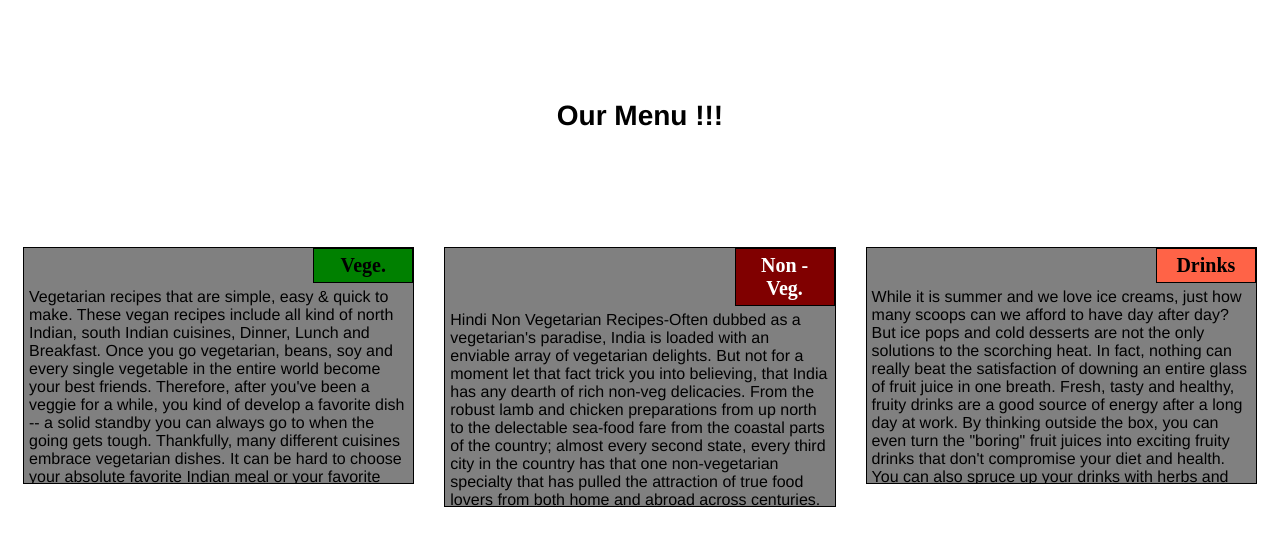
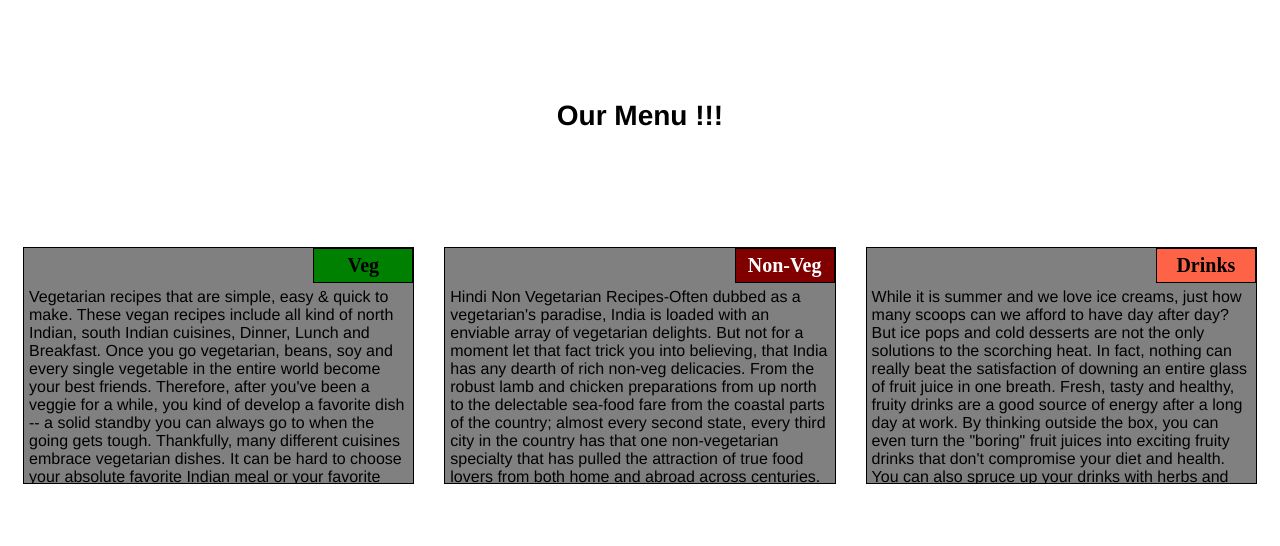
Before and after one commit to robinbhati/coursera, a plain HTML site: page Module 2 -Solutions .html in a window 1280 px wide. Drawn offline with Linux system fonts and the light colour scheme.

Commit message:
Update Module 2 -Solutions .html

```diff
--- a/Module 2 -Solutions .html
+++ b/Module 2 -Solutions .html
@@ -125,7 +125,7 @@
 <h1>Our Menu !!!</h1>
 	<section class="column-lg-4 colmn-md-6 colmn-sm-12">
 		<div>
-			<p class="sub1">Vege. </p>
+			<p class="sub1">Veg </p>
 			<p class="content">
 			  Vegetarian recipes that are simple, easy & quick to make. These vegan recipes include all kind of north Indian, south Indian cuisines,
 				Dinner, Lunch and Breakfast.
@@ -139,7 +139,7 @@
 	</section>
 	<section class="column-lg-4 colmn-md-6 colmn-sm-12">
 		<div>
-			<p class="sub2">Non - Veg.</p>
+			<p class="sub2">Non-Veg</p>
 			<p class="content">
 				Hindi Non Vegetarian Recipes-Often dubbed as a vegetarian's paradise, India is loaded with an enviable array of vegetarian delights.
 				But not for a moment let that fact trick you into believing,
```
